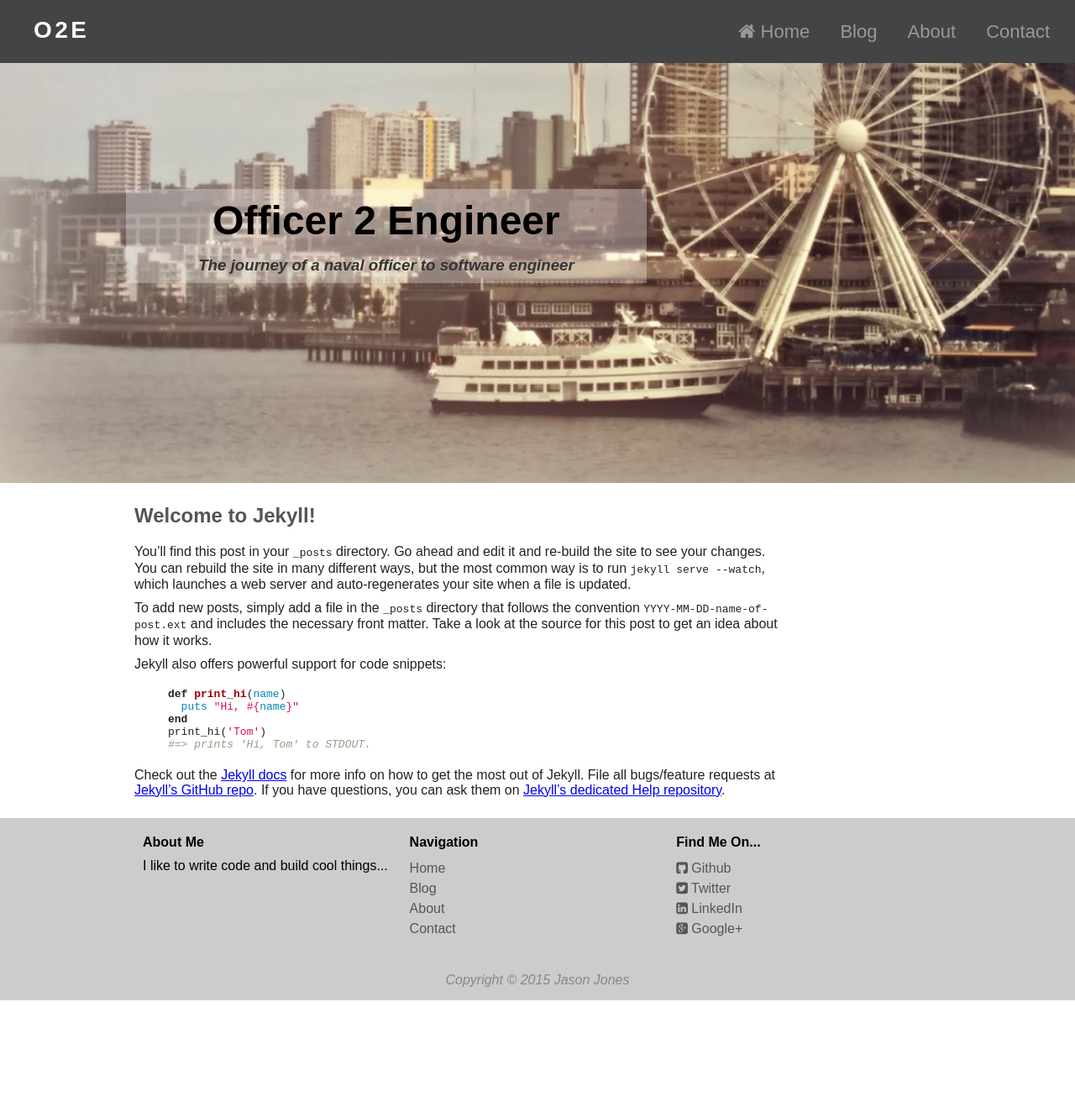
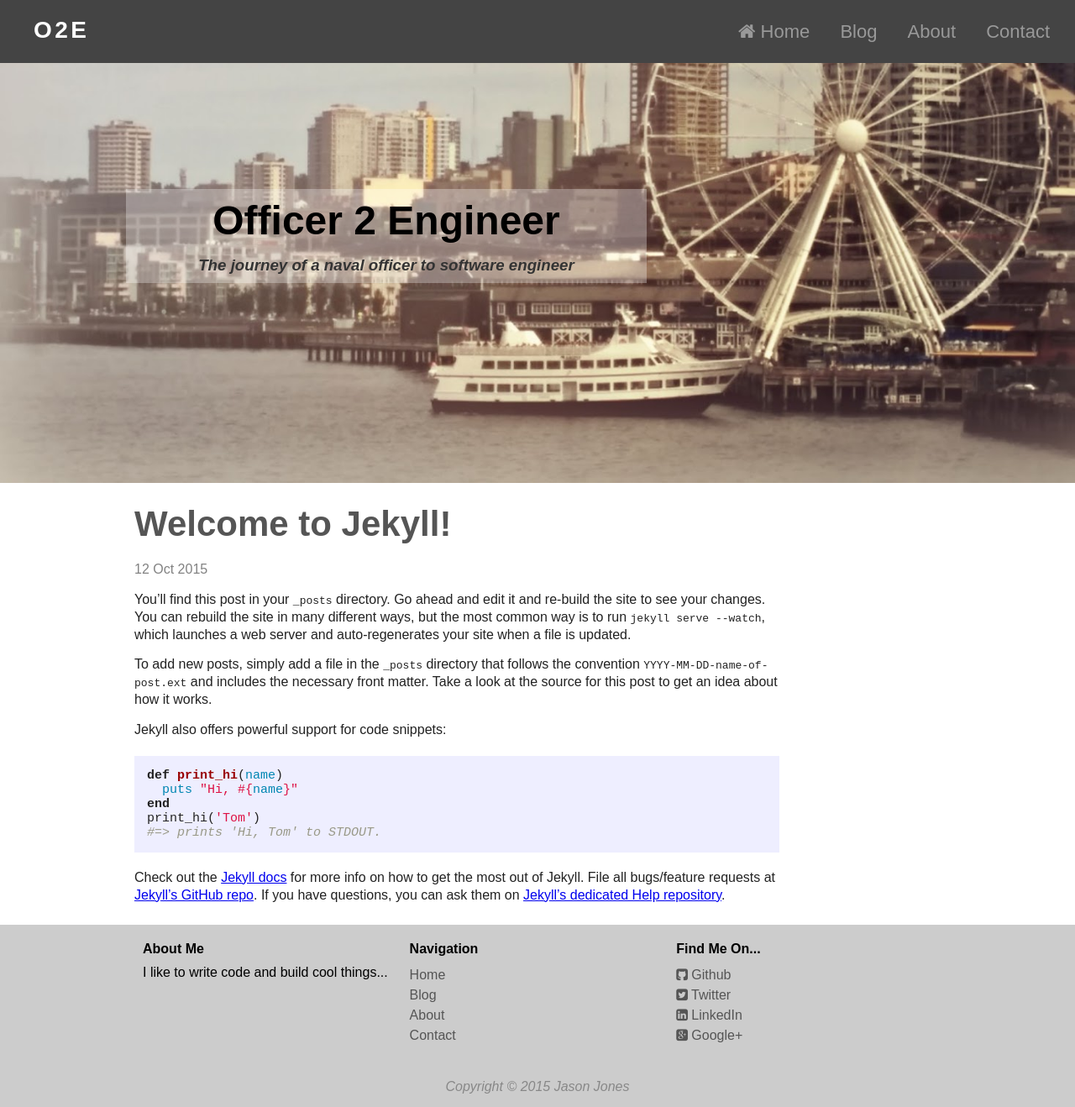
Before and after one commit to jasonsjones/jasonsjones.github.io, a Jekyll site: the page built from _posts/2015-10-12-welcome-to-jekyll.markdown, in a window 1280 px wide. Shown: the whole page at 84% size. Built offline with Jekyll 4.4.1, drawn with Linux system fonts in a browser that asks for light colours; before the commit the page ends 1191 px from its top, so only the background shows below that.

Commit message:
Add date to post page and adjust styles

```diff
--- a/_layouts/blog_entry.html
+++ b/_layouts/blog_entry.html
@@ -5,9 +5,9 @@ layout: default
 <div class="container">
     <article class="blog">
         <h2 class="blog-title">{{ page.title }}</h2>
+        <p class="blog-meta">{{ page.date | date_to_string  }}</p>
         <section class="blog-content">
             {{content}}
         </section>
     </article>
-
 </div>
--- a/_sass/_base.scss
+++ b/_sass/_base.scss
@@ -69,14 +69,22 @@ header {
     margin: 25px 0;
     width: 768px;
     p {
-        line-height: 1.1em;
-        margin-bottom: 10px;
+        line-height: 1.3;
+        margin-bottom: 15px;
     }
     .highlight {
-        margin: 20px 0 20px 40px;
+        margin: 20px 0;
+        padding: 15px;
+        font-size: 15px;
+        background-color: #eef;
     }
     .blog-title {
+        font-size: 42px;
         color: #555;
         margin-bottom: 20px;
     }
+    .blog-meta {
+        font-size: 16px;
+        color: #828282;
+    }
 }
```
